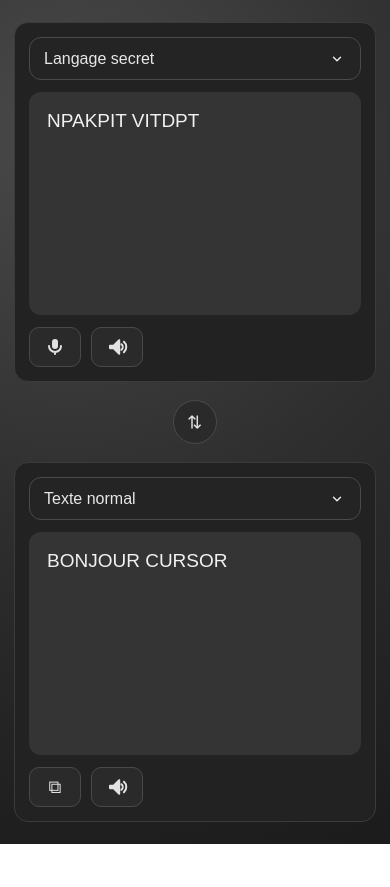
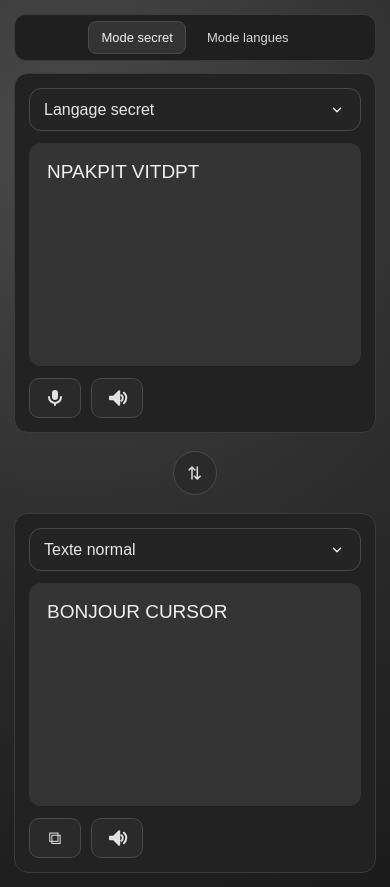
Before and after one commit to mileydelatreche-43Y4EH/languesecrete, a Next.js app: page / in a window 390 px wide. Before the commit the page ends 844 px from the top, so only its background shows below. Built offline with nearby package versions, Linux system fonts and the light colour scheme.

Commit message:
update design et corrections

```diff
--- a/src/app/page.module.css
+++ b/src/app/page.module.css
@@ -13,6 +13,32 @@
   max-width: 980px;
   display: grid;
   place-items: center;
+  gap: 12px;
+}
+
+.topModeSwitch {
+  display: inline-flex;
+  gap: 8px;
+  background: #1f1f1f;
+  border: 1px solid #3b3b3b;
+  border-radius: 12px;
+  padding: 6px;
+}
+
+.viewButton {
+  border: 1px solid transparent;
+  border-radius: 8px;
+  background: transparent;
+  color: #d8d8d8;
+  padding: 8px 12px;
+  font-size: 13px;
+  cursor: pointer;
+}
+
+.viewButtonActive {
+  background: #343434;
+  border-color: #4a4a4a;
+  color: #f1f1f1;
 }
 
 .translator {
@@ -185,4 +211,9 @@
     font-size: 19px;
     min-height: 180px;
   }
+
+  .topModeSwitch {
+    width: 100%;
+    justify-content: center;
+  }
 }
--- a/src/app/page.tsx
+++ b/src/app/page.tsx
@@ -3,10 +3,18 @@
 import { useMemo, useState } from "react";
 import styles from "./page.module.css";
 
+type AppView = "secret" | "languages";
 type ModeCode = "normal" | "secret";
+type LanguageCode = "fr" | "en" | "es" | "de" | "it" | "pt";
 
 type ModeOption = {
   code: ModeCode;
+  label: string;
+  voice: string;
+};
+
+type LanguageOption = {
+  code: LanguageCode;
   label: string;
   voice: string;
 };
@@ -37,6 +45,15 @@ type SpeechRecognitionLike = {
 const MODES: ModeOption[] = [
   { code: "normal", label: "Texte normal", voice: "fr-FR" },
   { code: "secret", label: "Langage secret", voice: "fr-FR" },
+];
+
+const LANGUAGES: LanguageOption[] = [
+  { code: "fr", label: "Francais", voice: "fr-FR" },
+  { code: "en", label: "Anglais", voice: "en-US" },
+  { code: "es", label: "Espagnol", voice: "es-ES" },
+  { code: "de", label: "Allemand", voice: "de-DE" },
+  { code: "it", label: "Italien", voice: "it-IT" },
+  { code: "pt", label: "Portugais", voice: "pt-PT" },
 ];
 
 const SECRET_MAP: Record<string, string> = {
@@ -129,34 +146,66 @@ function translateLocal(text: string, source: ModeCode, target: ModeCode) {
   return convertWithMap(text, SECRET_REVERSE_MAP);
 }
 
+function translateLanguageText(
+  text: string,
+  source: LanguageCode,
+  target: LanguageCode,
+) {
+  if (!text.trim()) {
+    return "";
+  }
+
+  if (source === target) {
+    return text;
+  }
+
+  return `[${source.toUpperCase()} -> ${target.toUpperCase()}] ${text}`;
+}
+
 function getOppositeMode(mode: ModeCode): ModeCode {
   return mode === "normal" ? "secret" : "normal";
 }
 
 export default function Home() {
+  const [appView, setAppView] = useState<AppView>("secret");
   const [sourceMode, setSourceMode] = useState<ModeCode>("secret");
   const [targetMode, setTargetMode] = useState<ModeCode>("normal");
+  const [sourceLanguage, setSourceLanguage] = useState<LanguageCode>("fr");
+  const [targetLanguage, setTargetLanguage] = useState<LanguageCode>("en");
   const [sourceText, setSourceText] = useState("NPAKPIT VITDPT");
   const [isListening, setIsListening] = useState(false);
   const [copyStatus, setCopyStatus] = useState<"idle" | "copied">("idle");
 
-  const translatedText = useMemo(
-    () => translateLocal(sourceText, sourceMode, targetMode),
-    [sourceText, sourceMode, targetMode],
-  );
+  const translatedText = useMemo(() => {
+    if (appView === "secret") {
+      return translateLocal(sourceText, sourceMode, targetMode);
+    }
+    return translateLanguageText(sourceText, sourceLanguage, targetLanguage);
+  }, [appView, sourceText, sourceMode, targetMode, sourceLanguage, targetLanguage]);
 
   const sourceVoice = useMemo(
-    () => MODES.find((item) => item.code === sourceMode)?.voice ?? "fr-FR",
-    [sourceMode],
+    () =>
+      appView === "secret"
+        ? MODES.find((item) => item.code === sourceMode)?.voice ?? "fr-FR"
+        : LANGUAGES.find((item) => item.code === sourceLanguage)?.voice ?? "fr-FR",
+    [appView, sourceMode, sourceLanguage],
   );
   const targetVoice = useMemo(
-    () => MODES.find((item) => item.code === targetMode)?.voice ?? "fr-FR",
-    [targetMode],
+    () =>
+      appView === "secret"
+        ? MODES.find((item) => item.code === targetMode)?.voice ?? "fr-FR"
+        : LANGUAGES.find((item) => item.code === targetLanguage)?.voice ?? "fr-FR",
+    [appView, targetMode, targetLanguage],
   );
 
   const handleSwap = () => {
+    if (appView === "secret") {
       setSourceMode(targetMode);
       setTargetMode(sourceMode);
+    } else {
+      setSourceLanguage(targetLanguage);
+      setTargetLanguage(sourceLanguage);
+    }
     setSourceText(translatedText);
   };
 
@@ -216,22 +265,55 @@ export default function Home() {
   return (
     <div className={styles.page}>
       <main className={styles.main}>
+        <div className={styles.topModeSwitch}>
+          <button
+            type="button"
+            className={`${styles.viewButton} ${appView === "secret" ? styles.viewButtonActive : ""}`}
+            onClick={() => {
+              setAppView("secret");
+              setSourceText("");
+            }}
+          >
+            Mode secret
+          </button>
+          <button
+            type="button"
+            className={`${styles.viewButton} ${appView === "languages" ? styles.viewButtonActive : ""}`}
+            onClick={() => {
+              setAppView("languages");
+              setSourceText("");
+            }}
+          >
+            Mode langues
+          </button>
+        </div>
+
         <section className={styles.translator}>
           <article className={styles.panel}>
             <div className={styles.panelTop}>
               <select
                 className={styles.languageSelect}
-                value={sourceMode}
+                value={appView === "secret" ? sourceMode : sourceLanguage}
                 onChange={(event) => {
+                  if (appView === "secret") {
                     const nextSourceMode = event.target.value as ModeCode;
                     setSourceMode(nextSourceMode);
                     setTargetMode(getOppositeMode(nextSourceMode));
+                  } else {
+                    setSourceLanguage(event.target.value as LanguageCode);
+                  }
                   setSourceText("");
                 }}
               >
-                {MODES.map((mode) => (
+                {appView === "secret"
+                  ? MODES.map((mode) => (
                       <option key={mode.code} value={mode.code}>
                         {mode.label}
+                      </option>
+                    ))
+                  : LANGUAGES.map((language) => (
+                      <option key={language.code} value={language.code}>
+                        {language.label}
                       </option>
                     ))}
               </select>
@@ -277,17 +359,27 @@ export default function Home() {
             <div className={styles.panelTop}>
               <select
                 className={styles.languageSelect}
-                value={targetMode}
+                value={appView === "secret" ? targetMode : targetLanguage}
                 onChange={(event) => {
+                  if (appView === "secret") {
                     const nextTargetMode = event.target.value as ModeCode;
                     setTargetMode(nextTargetMode);
                     setSourceMode(getOppositeMode(nextTargetMode));
+                  } else {
+                    setTargetLanguage(event.target.value as LanguageCode);
+                  }
                   setSourceText("");
                 }}
               >
-                {MODES.map((mode) => (
+                {appView === "secret"
+                  ? MODES.map((mode) => (
                       <option key={mode.code} value={mode.code}>
                         {mode.label}
+                      </option>
+                    ))
+                  : LANGUAGES.map((language) => (
+                      <option key={language.code} value={language.code}>
+                        {language.label}
                       </option>
                     ))}
               </select>
```
Lines whose indentation alone changed are shown as unchanged.
